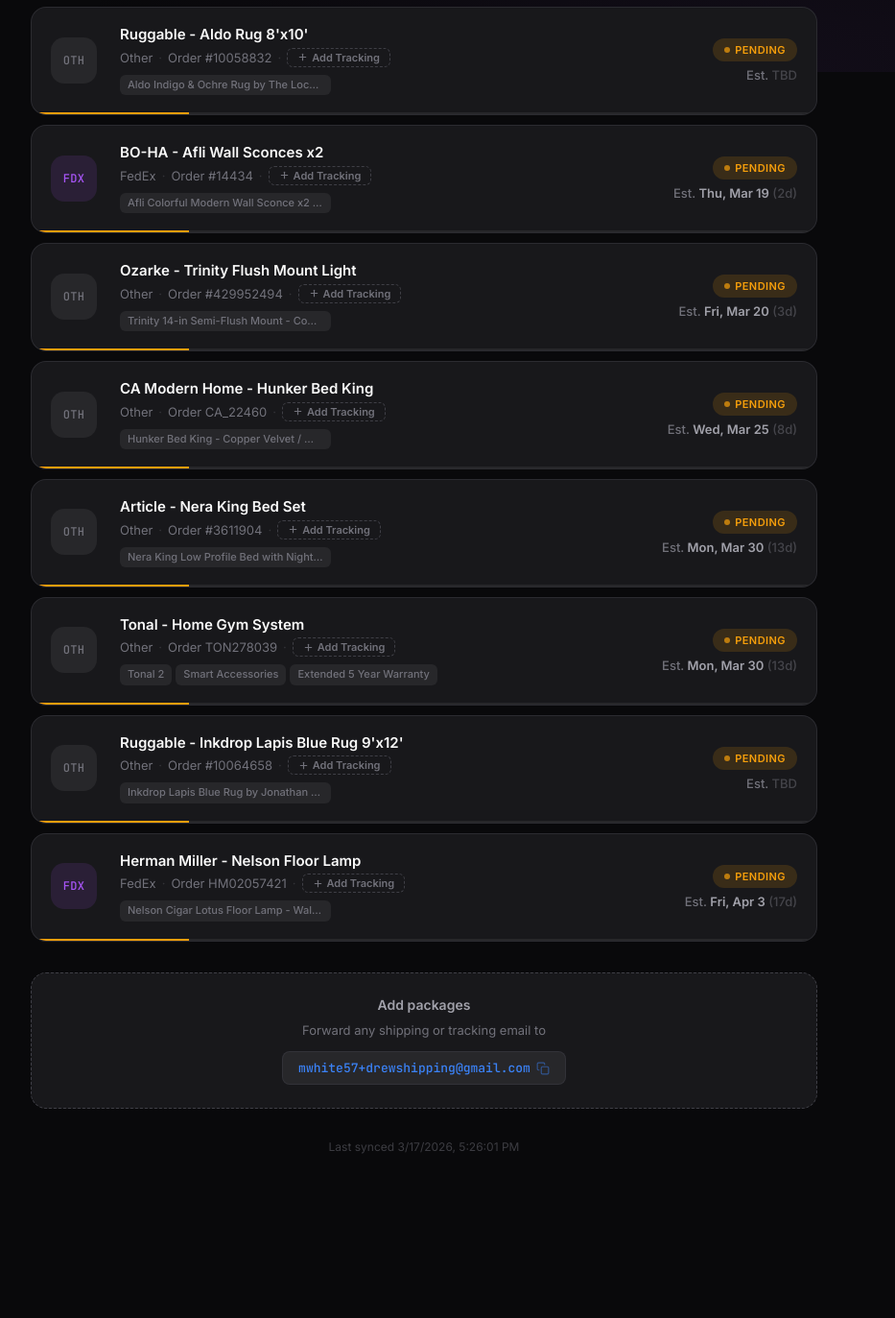
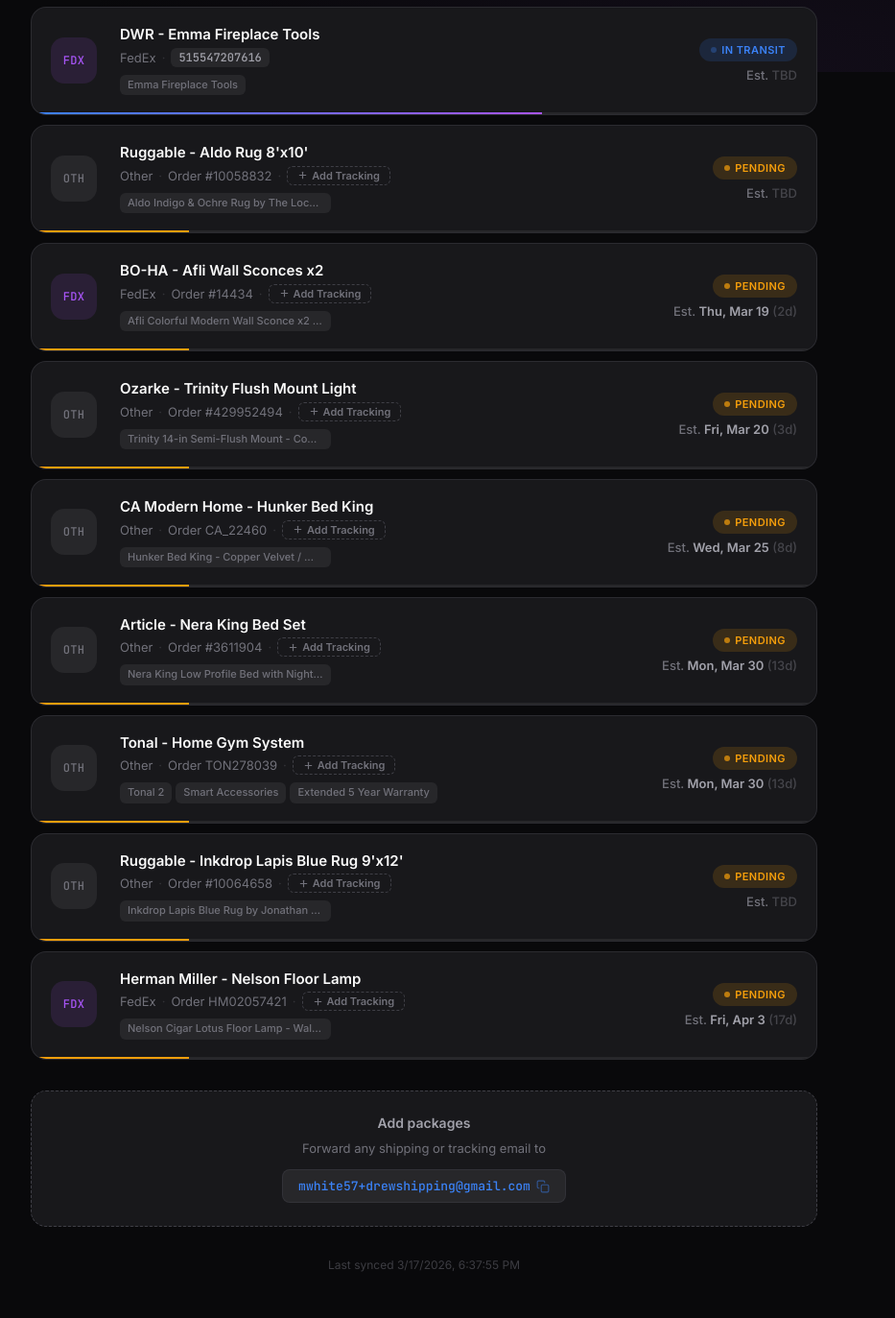
Before and after one commit to afterimageme/drew-shipping, a plain HTML site: page index.html in a window 1280 px wide. Shown: the part 725-2098 px from the top of the page at 96% size, without its empty margins (198-1131 px from the left). Before the commit the page ends 1975 px from the top, so only its background shows below. Drawn offline with Linux system fonts and the light colour scheme.

Commit message:
Automated sync: add DWR Emma Fireplace Tools (FedEx 515547207616)

```diff
--- a/index.html
+++ b/index.html
@@ -1170,10 +1170,23 @@
             "Hunker Bed King - Copper Velvet / White Oak"
         ],
         "orderNumber": "CA_22460"
+    },
+    {
+        "name": "DWR - Emma Fireplace Tools",
+        "carrier": "FedEx",
+        "tracking": "515547207616",
+        "trackingUrl": "https://www.fedex.com/fedextrack/?trknbr=515547207616",
+        "status": "in-transit",
+        "estimatedDelivery": "",
+        "from": "Design Within Reach",
+        "items": [
+            "Emma Fireplace Tools"
+        ],
+        "orderNumber": "DWR7803139"
     }
 ];
 
-const LAST_UPDATED = "2026-03-17T17:26:01+00:00";
+const LAST_UPDATED = "2026-03-17T18:37:55+00:00";
 
 // Calendar filter state
 let calendarFilterDate = null;
```
Also changed, not shown: packages.json (+11 -0 lines), 1 other file.
